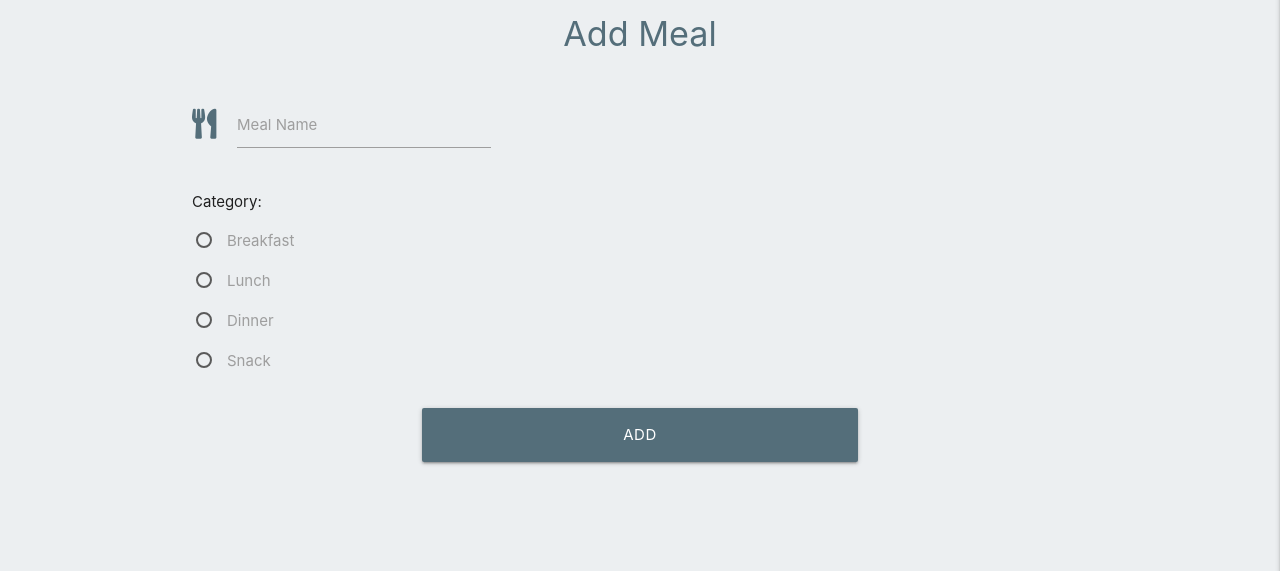
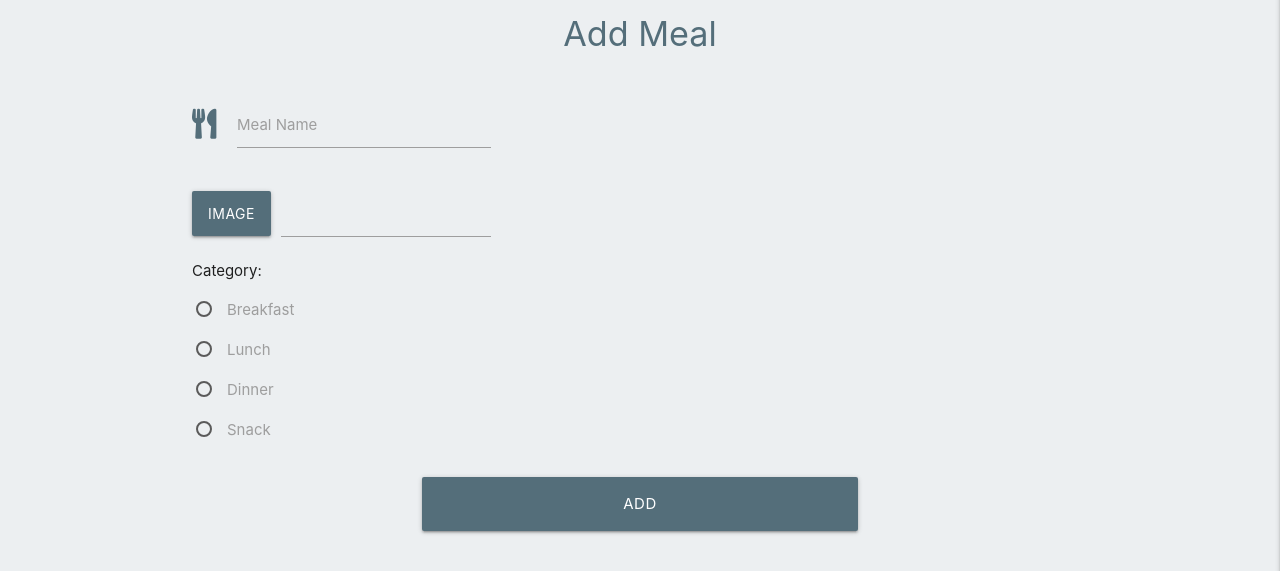
Before and after one commit to belaventer/healthy-meal-planner, a Flask app: page /add_meal in a window 1280 px wide. Shown: the part 173-744 px from the top of the page. Run offline with Flask 2, Linux system fonts and the light colour scheme; the visitor is signed in with stand-in values (Sample User, id 1); a database or web service that is not in the repository returns one stand-in record (values such as "Sample title"); data that the repository does not hold is empty; some libraries are stand-ins or nearby versions.

Commit message:
Add images upload functionality

```diff
--- a/app.py
+++ b/app.py
@@ -9,6 +9,7 @@ from flask import (
 from flask_pymongo import PyMongo
 from bson.objectid import ObjectId
 from werkzeug.security import generate_password_hash, check_password_hash
+from werkzeug.utils import secure_filename
 if os.path.exists('env.py'):
     import env
 
@@ -25,6 +26,7 @@ app = Flask(__name__)
 app.config['MONGO_DBNAME'] = os.environ.get('MONGO_DBNAME')
 app.config['MONGO_URI'] = os.environ.get('MONGO_URI')
 app.secret_key = os.environ.get('SECRET_KEY')
+app.config['UPLOAD_FOLDER'] = './static/images/meals'
 
 
 mongo = PyMongo(app)
@@ -52,7 +54,8 @@ def format_meal():
     # remove duplicated selections
     for input, value in request.form.to_dict().items():
         if (input != 'meal_name'
-                and input != 'meal_category'):
+                and input != 'meal_category'
+                and input != 'meal_image'):
             if (value not in servings_quantities.keys()):
                 servings_quantities[value] = 1
             else:
@@ -61,8 +64,14 @@ def format_meal():
             if (ObjectId(value) not in servings_selected):
                 servings_selected.append(ObjectId(value))
 
+    f = request.files['meal_image']
+    filename = secure_filename(f.filename)
+    f.save(os.path.join(
+        app.config['UPLOAD_FOLDER'], session['user'] + filename))
+
     meal = {
         'meal_name': request.form.get('meal_name'),
+        'meal_image': 'images/meals/' + session['user'] + filename,
         'category': request.form.get('meal_category'),
         'created_by': session['user'],
         'servings_selected': servings_selected,
--- a/static/css/style.css
+++ b/static/css/style.css
@@ -36,6 +36,10 @@ nav .brand-logo {
 
 .hide-option {
     display: none;
+}
+
+.card-image {
+    height: 100%;
 }
 
 /* Turn radio type into button from https://stackoverflow.com/questions/16242980/making-radio-buttons-look-like-buttons-instead */
--- a/templates/add_meal.html
+++ b/templates/add_meal.html
@@ -13,7 +13,7 @@
             <h4 class="col s12 section blue-grey-text text-darken-1">Add Meal</h4>
         </div>
 
-        <form class="row" method="POST" action="{{ url_for('add_meal') }}">
+        <form class="row" method="POST" action="{{ url_for('add_meal') }}" enctype = "multipart/form-data">
             <div class="col s12 m4">
                 <div class="row">
                     <div class="input-field">
@@ -21,6 +21,15 @@
                         <input id="meal_name" name="meal_name" type="text" minlength="3"
                             maxlength="50" pattern="^[a-zA-Z0-9 --]{3,50}$" class="validate" required>
                         <label for="meal_name">Meal Name</label>
+                    </div>
+                </div>
+                <div class="row file-field input-field">
+                    <div class="btn blue-grey darken-1">
+                        <span>Image</span>
+                        <input type="file" name="meal_image">
+                    </div>
+                    <div class="file-path-wrapper">
+                        <input class="file-path validate" type="text">
                     </div>
                 </div>
                 <div class="row">
```
Also changed, not shown: templates/edit_meal.html (+10 -1 lines), templates/profile.html (+16 -4 lines), static/images/meals/admineggs-and-grapes.png (added), 1 other file.
